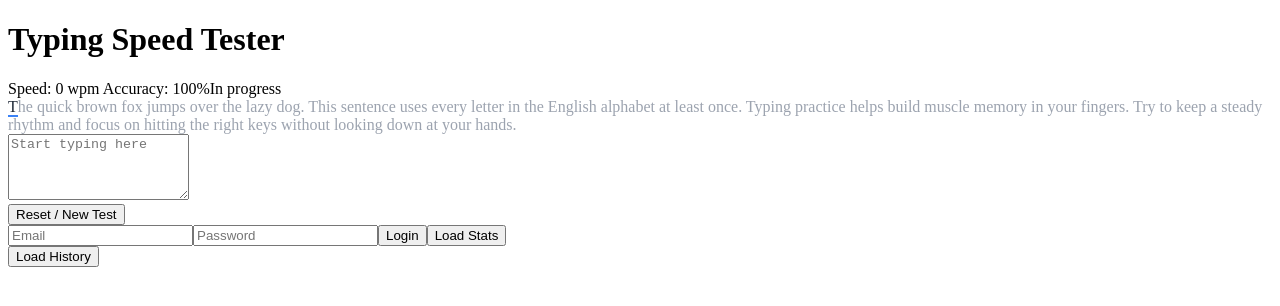
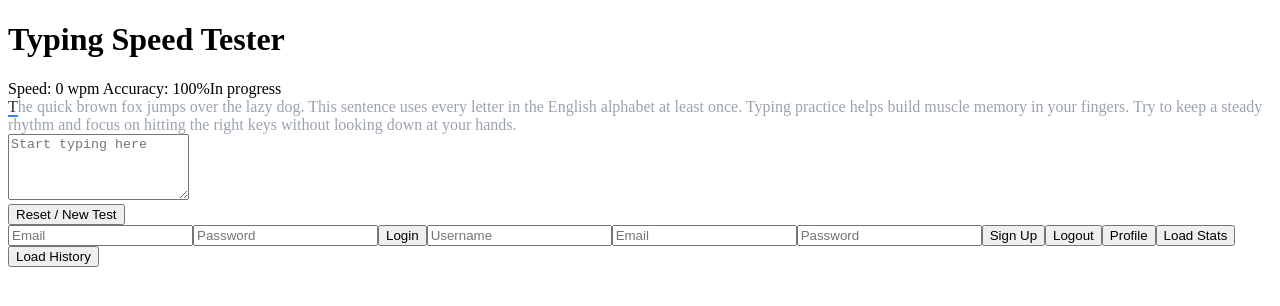
Before and after one commit to varunverma1361-create/WPM_Meter, a React (Vite) app: page / in a window 1280 px wide. Shown: the top 306 px of the page. Built offline with nearby package versions, Linux system fonts and the light colour scheme.

Commit message:
full stack auth + data flow completed

```diff
--- a/src/App.jsx
+++ b/src/App.jsx
@@ -9,6 +9,9 @@ import {targetTextState, userInputState, startTimeState, endTimeState} from './s
 import DashboardStats from './components/DashboardStats'
 import ResultHistory from './components/ResultHistory';
 import Login from './components/Login';
+import Signup from './components/Signup';
+import Logout from './components/Logout';
+import Profile from './components/Profile'
 
 function App() {
   const targetText = useRecoilValue(targetTextState);
@@ -20,6 +23,9 @@ function App() {
         <TypingArea/>
         <Controls/>
         <Login/>
+        <Signup/>
+        <Logout/>
+        <Profile/>
         <DashboardStats/>
         <ResultHistory />
       </div>
--- a/src/components/DashboardStats.jsx
+++ b/src/components/DashboardStats.jsx
@@ -5,7 +5,10 @@ export default function DashboardStats(){
 
     async function fetchStats(){
         const token = localStorage.getItem("token");
-
+        if(!token){
+            console.log("Please login first");
+            return;
+        }
         const response = await fetch("http://localhost:3000/results/stats", {
             method: "GET",
             headers: {
--- /dev/null
+++ b/src/components/Logout.jsx
@@ -0,0 +1,12 @@
+export default function Logout(){
+    function handleLogout(){
+        localStorage.removeItem("token");
+        console.log("token removed");
+    }
+
+    return(
+        <>
+        <button onClick={handleLogout}>Logout</button>
+        </>
+    )
+}
--- /dev/null
+++ b/src/components/Profile.jsx
@@ -0,0 +1,35 @@
+import React, {useState} from "react";
+
+export default function Profile(){
+    const [profile, setProfile] = useState(null);
+
+    async function fetchProfile(){
+        const token = localStorage.getItem("token");
+        if(!token){
+            console.log("Please login first")
+            return;
+        }
+
+        const response = await fetch("http://localhost:3000/users/profile",{
+            method: "GET",
+            headers:{
+                "Authorization": `Bearer ${token}`
+            }
+        })
+
+        const data = await response.json();
+        setProfile(data);
+    }
+
+    return(
+        <>
+        <button onClick={fetchProfile}>Profile</button>
+        {profile && (
+            <div>
+                <div>Name: {profile.name}</div>
+                <div>Email: {profile.email}</div>
+            </div>
+        )}
+        </>
+    )
+}
--- a/src/components/ResultHistory.jsx
+++ b/src/components/ResultHistory.jsx
@@ -5,6 +5,10 @@ export default function ResultHistory() {
 
     async function fetchResults() {
         const token = localStorage.getItem("token");
+        if(!token){
+            console.log("Please login first");
+            return;
+        }
 
         const response = await fetch("http://localhost:3000/results", {
             method: "GET",
--- a/src/components/Signup.jsx
+++ b/src/components/Signup.jsx
@@ -1,8 +1,9 @@
 import React, {useState} from "react";
 
-export default function Login(){
+export default function Signup(){
     const [email, setEmail] = useState("");
     const [password, setPassword] = useState("");
+    const [name, setName] = useState("");
 
     async function handleSignup(){
         const response = await fetch("http://localhost:3000/users",{
@@ -10,6 +11,7 @@ export default function Login(){
             headers:{
                 "Content-Type": "application/json"
             }, body: JSON.stringify({
+                name,
                 email,
                 password
             })
@@ -26,6 +28,7 @@ export default function Login(){
 
     return(
         <>
+        <input placeholder="Username" value={name} onChange={(e)=> setName(e.target.value)}></input>
         <input placeholder="Email" value={email} onChange={(e)=> setEmail(e.target.value)}></input>
         <input placeholder="Password" value={password} type="password" onChange={(e)=> setPassword(e.target.value)}></input>
         <button onClick={handleSignup}>Sign Up</button>
--- a/src/components/TypingArea.jsx
+++ b/src/components/TypingArea.jsx
@@ -10,11 +10,18 @@ import {
 import { charStatusListState, isCompletedState, wpmState, accuracyState } from '../state/selectors';
 
 async function saveTestResult(wpm, accuracy, timeTaken){
+
+    const token = localStorage.getItem("token");
+    if(!token){
+            console.log("Please login first");
+            return;
+        }
+
   const response = await fetch("http://localhost:3000/results",{
     method: "POST",
     headers: {
       "Content-Type": "application/json",
-      "Authorization": `Bearer eyJhbGciOiJIUzI1NiIsInR5cCI6IkpXVCJ9.eyJ1c2VySWQiOiI2YWM0ODBmMGE2OWE1MGM4OWNjNDE0ZTciLCJpYXQiOjE3OTEyNjM3Mzl9.qHuBEtpYNiiNa3Amd25Cj-MO6SMB9KfD3Eiz99cu7Q0`
+      "Authorization": `Bearer ${token}`
     },
     body: JSON.stringify({
       wpm,
```
Also changed, not shown: 1 other file (tests, documents, lock files or other folders).
